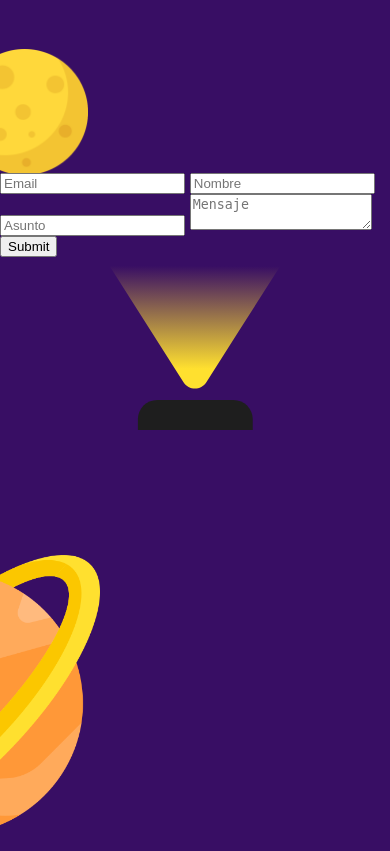
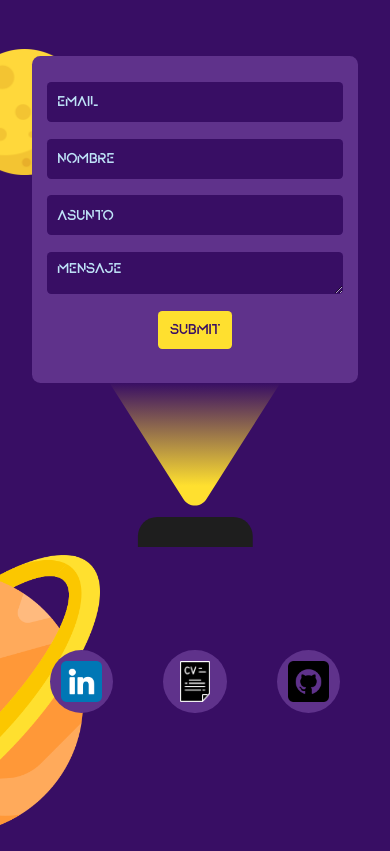
Before and after one commit to horacio-a/MiPorfolio, a Django app: page /space/contacto/ in a window 390 px wide. Shown: the part 120-971 px from the top of the page. Run offline with Django 4.2, Linux system fonts and the light colour scheme.

Commit message:
pagina contacto space resposive movil

```diff
--- a/porfolio/static/css/space.css
+++ b/porfolio/static/css/space.css
@@ -320,6 +320,79 @@
     }
 
     /* ///////////////////////////  Quien soy movil //////////////////////////////// */
+
+    /* ///////////////////////////  contacto movil //////////////////////////////// */
+
+    .conteinerContacto form {
+        display: flex;
+        flex-direction: column;
+        justify-content: center;
+        align-items: center;
+    }
+
+    .conteinerContacto {
+        border-radius: 1vh;
+        padding: 2vh;
+        width: 75%;
+        background-color: #5F328B;
+    }
+
+    .conteinerContacto form input {
+        height: 4.5vh;
+        border-radius: 0.5vh;
+        cursor: none;
+        width: 100%;
+        margin: 1vh;
+        border: none;
+        color: #BFE4F8;
+        background-color: #380E64;
+    }
+
+    .conteinerContacto form input::placeholder {
+        padding: 1vh;
+        font-family: dreamscape;
+        color: #BFE4F8;
+    }
+
+    .conteinerContacto form input:focus::placeholder {
+        color: #380E64;
+    }
+
+
+    .conteinerContacto form textarea {
+        height: 4.5vh;
+        border-radius: 0.5vh;
+        width: 100%;
+        margin: 1vh;
+        border: none;
+        color: #BFE4F8;
+        background-color: #380E64;
+        cursor: none;
+        max-height: 9vh;
+    }
+
+    .conteinerContacto form textarea::placeholder {
+        padding: 1vh;
+        font-family: dreamscape;
+        color: #BFE4F8;
+    }
+
+    .conteinerContacto form textarea:focus::placeholder {
+        color: #380E64;
+    }
+
+    .conteinerContacto input.button {
+        font-family: dreamscape;
+        background-color: #FFE02F;
+        color: #380E64;
+        width: 25%;
+    }
+
+    .conteinerContacto input.button:hover {
+        background-color: #ffec83;
+    }
+
+    /* ///////////////////////////   contacto movil  //////////////////////////////// */
 
 
 
--- a/porfolio/template/space/contacto.html
+++ b/porfolio/template/space/contacto.html
@@ -126,4 +126,19 @@
 
 
 </div>
+
+
+<div class="footer-movil">
+    <a href="">
+        <img src='{% static "imagenes/space/linkedin.png" %}' alt="" width="100%">
+    </a>
+    <a href="">
+        <img src='{% static "imagenes/space/cv.png" %}' alt="" width="85%">
+    </a>
+    <a href="">
+        <img src='{% static "imagenes/space/github.png" %}' alt="" width="100%">
+
+    </a>
+
+</div>
 {% endblock %}
```
